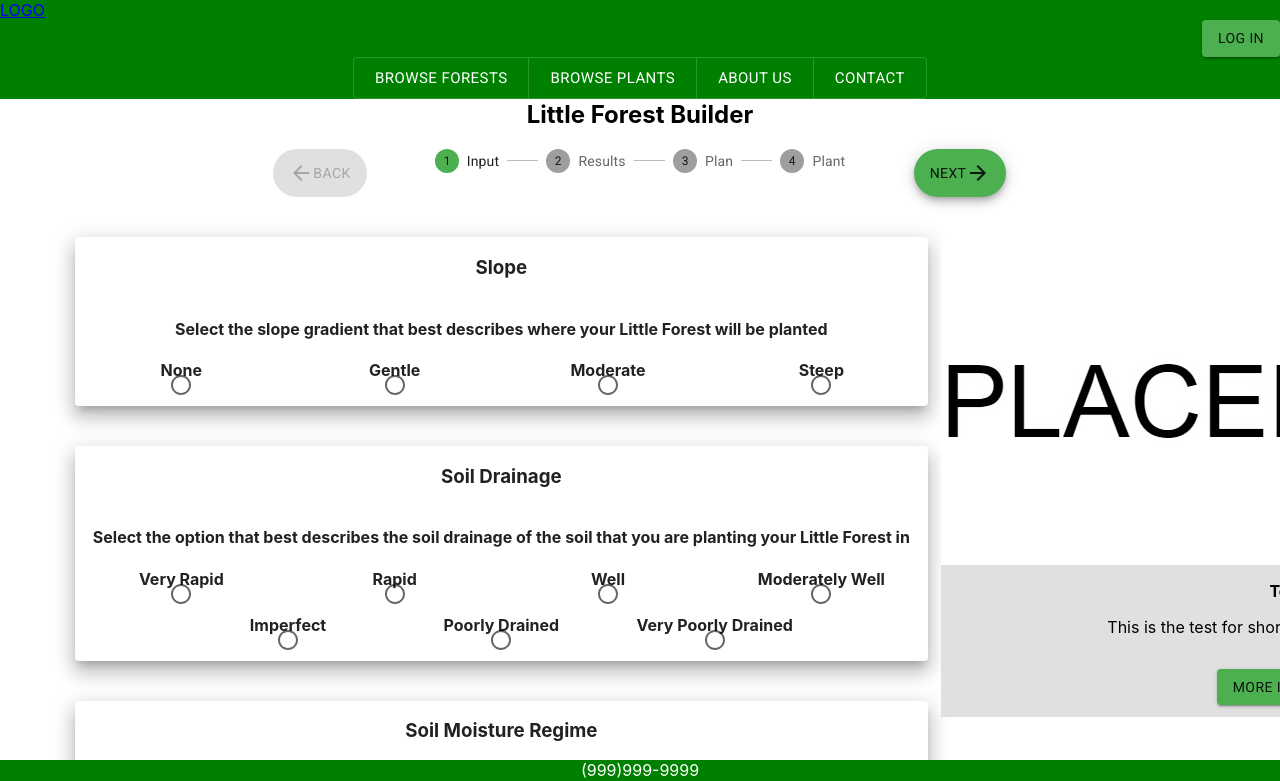
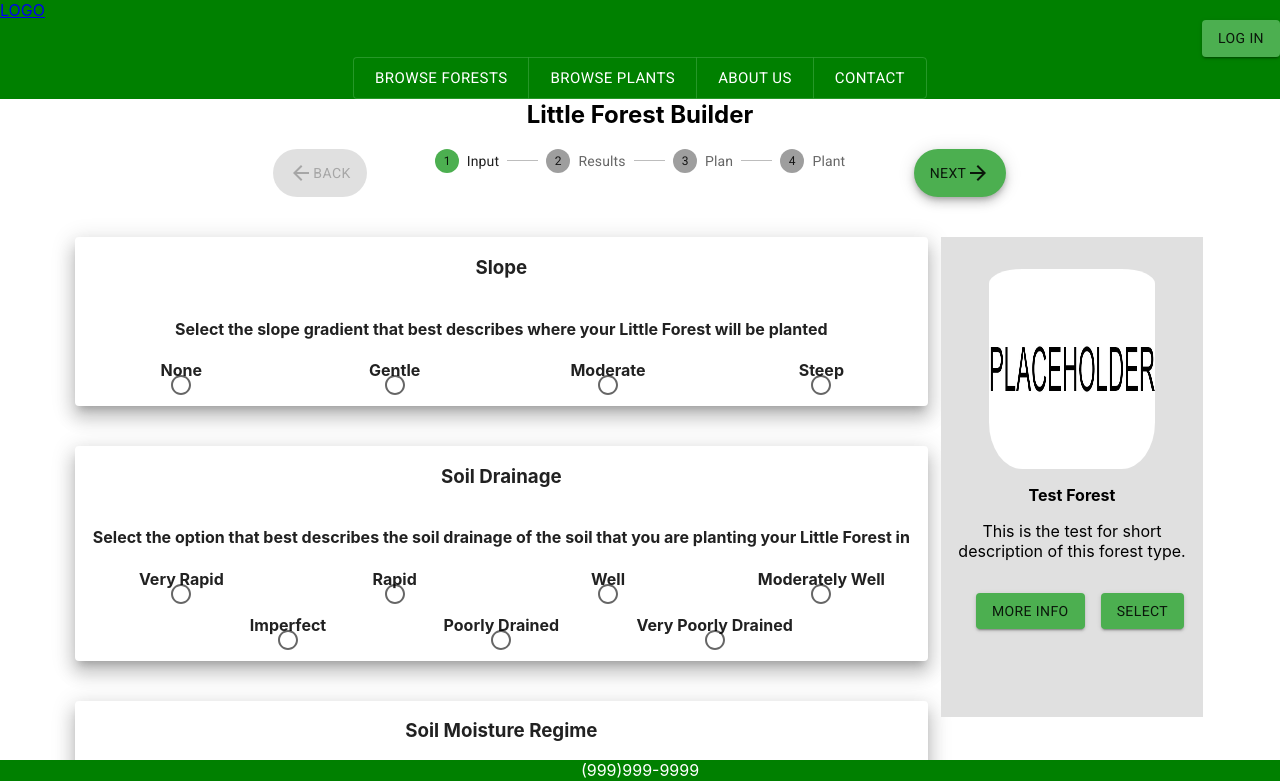
Before and after one commit to winterNebs/little-forests, a React (Create React App) app in the folder client/: page /builder in a window 1280 px wide. Shown: the top 781 px of the page. Built offline with nearby package versions, Linux system fonts and the light colour scheme; no server answers.

Commit message:
Styling changes

```diff
--- a/client/src/App.css
+++ b/client/src/App.css
@@ -7,3 +7,15 @@
   width: 300;
   background-color: white;
 }
+
+.condition-thumbnail {
+  width: 8vw;
+  margin-bottom: 1vw;
+}
+
+.forest-thumbnail {
+  width: 13vw;
+  height: 25vh;
+  padding-top: 4vh;
+  border-radius: 20%;
+}
```
